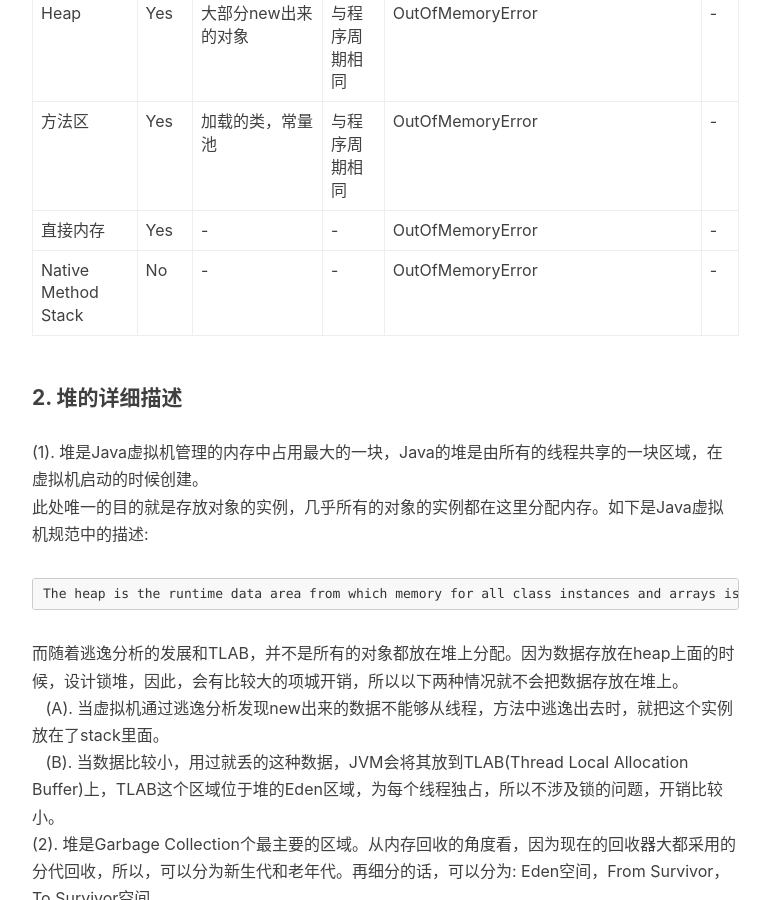
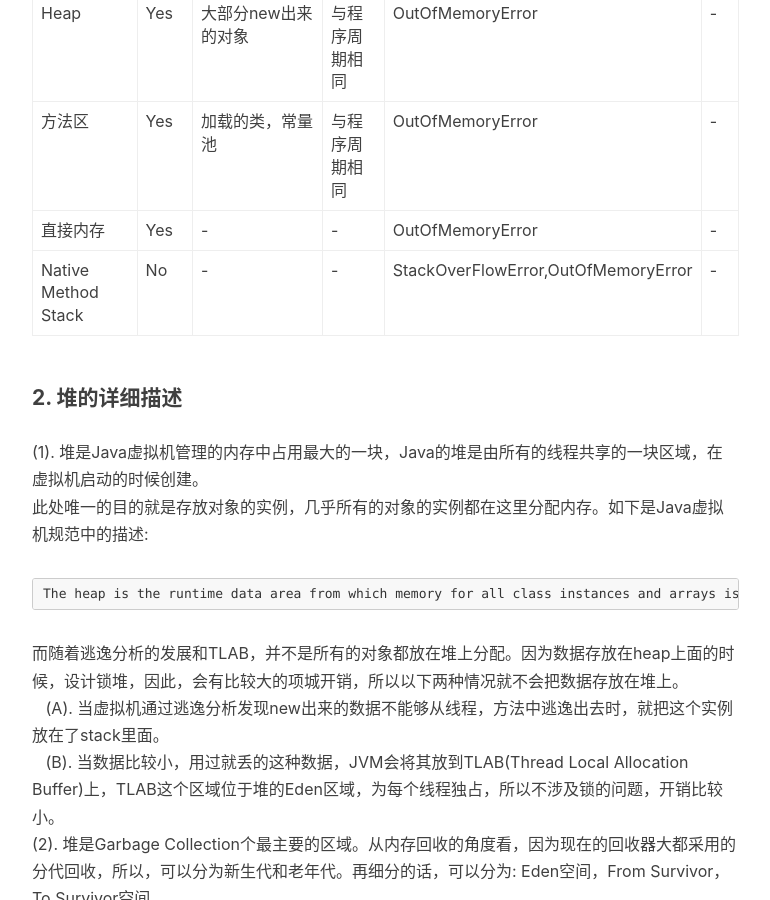
Before and after one commit to baiscjava/basicjava.github.io, a Jekyll site: the page built from _posts/2017-01-13-Java内存空间，即堆和栈的区别和使用.md, in a window 1280 px wide and 900 px high, scrolled down 947 px. Shown: the whole window, without its empty margins (233-1003 px from the left). Built offline with Jekyll 4.4.1, drawn with Linux system fonts in a browser that asks for light colours; nearby versions of some CDN libraries; comment, search, counter and statistics services are not loaded.

Commit message:
Update 2017-01-13-Java内存空间，即堆和栈的区别和使用.md

```diff
--- a/_posts/2017-01-13-Java内存空间，即堆和栈的区别和使用.md
+++ b/_posts/2017-01-13-Java内存空间，即堆和栈的区别和使用.md
@@ -21,7 +21,7 @@ Java运行时的数据区包括程序计数器，方法区，堆，虚拟机栈
 |Heap|Yes|大部分new出来的对象|与程序周期相同|OutOfMemoryError|-|
 |方法区|Yes|加载的类，常量池|与程序周期相同|OutOfMemoryError|-|
 |直接内存|Yes|-|-|OutOfMemoryError|-|
-|Native Method Stack|No|-|-|OutOfMemoryError|-|
+|Native Method Stack|No|-|-|StackOverFlowError,OutOfMemoryError|-|
 
 #### 2. 堆的详细描述
 (1). 堆是Java虚拟机管理的内存中占用最大的一块，Java的堆是由所有的线程共享的一块区域，在虚拟机启动的时候创建。<br>此处唯一的目的就是存放对象的实例，几乎所有的对象的实例都在这里分配内存。如下是Java虚拟机规范中的描述: <br>
```
